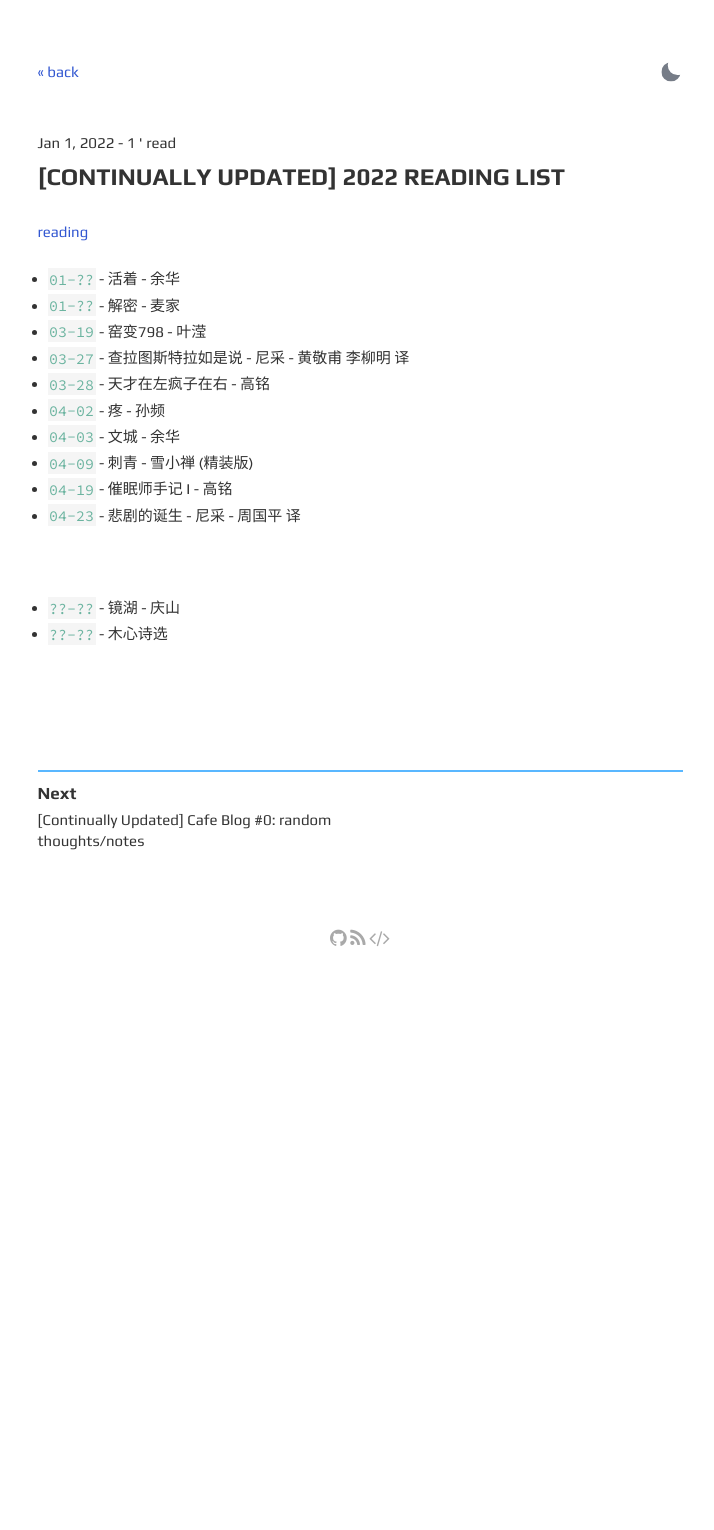
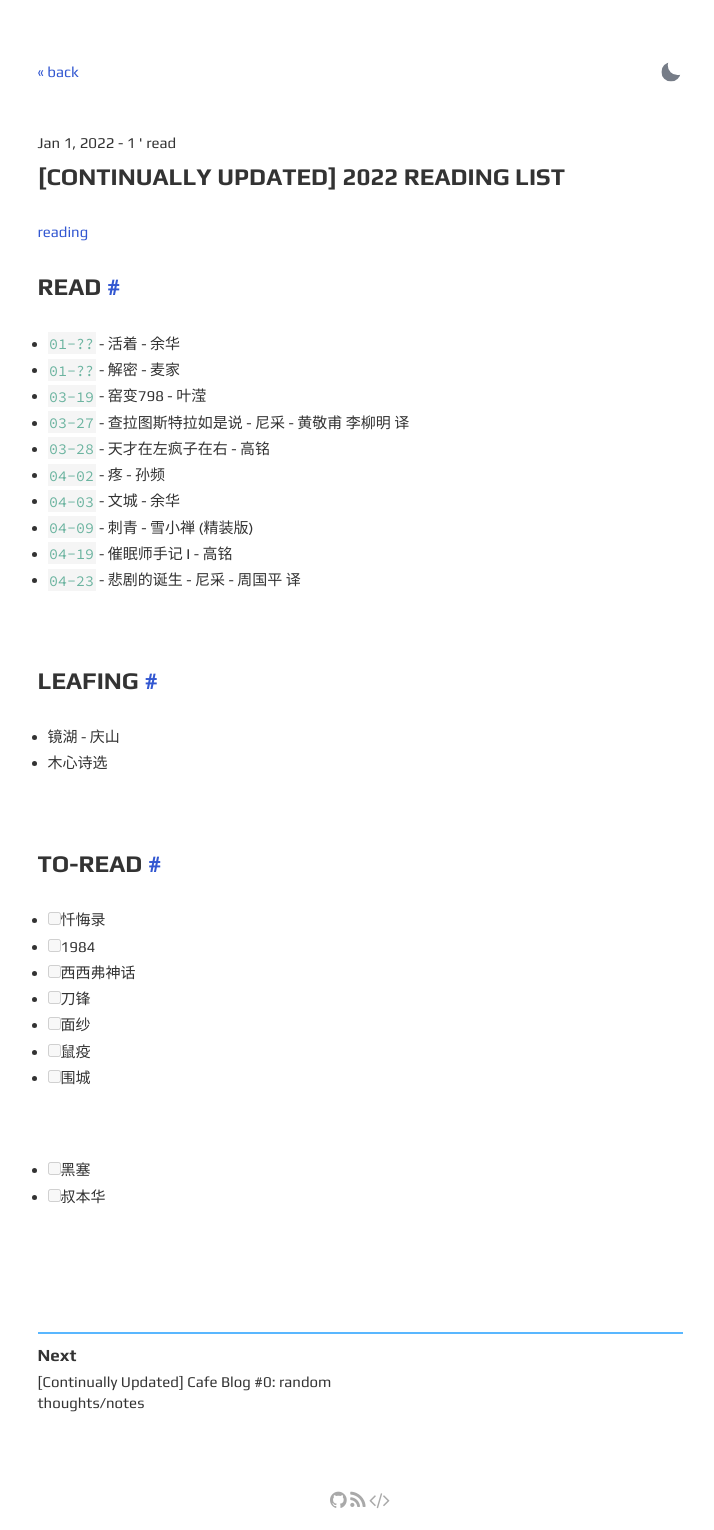
Before and after one commit to Sushi6006/Sushi6006.github.io, a Jekyll site: the page built from _posts/2022-01-01-booklist.md, in a window 1280 px wide. Shown: the whole page, without its empty margins (280-994 px from the left). Built offline with Jekyll 4.4.1, drawn with Linux system fonts in a browser that asks for light colours; before the commit the page ends 968 px from its top, so only the background shows below that.

Commit message:
new sections added

```diff
--- a/_posts/2022-01-01-booklist.md
+++ b/_posts/2022-01-01-booklist.md
@@ -5,7 +5,7 @@ author: SushiCat
 tags: reading
 ---
 
-
+### READ
 - `01-??` - 活着 - 余华
 - `01-??` - 解密 - 麦家
 - `03-19` - 窑变798 - 叶滢
@@ -19,5 +19,22 @@ tags: reading
 
 <br>
 
-- `??-??` - 镜湖 - 庆山
-- `??-??` - 木心诗选
+### LEAFING
+- 镜湖 - 庆山
+- 木心诗选
+
+<br>
+
+### TO-READ
+- [ ] 忏悔录
+- [ ] 1984
+- [ ] 西西弗神话
+- [ ] 刀锋
+- [ ] 面纱
+- [ ] 鼠疫
+- [ ] 围城
+
+<br>
+
+- [ ] 黑塞
+- [ ] 叔本华
```
